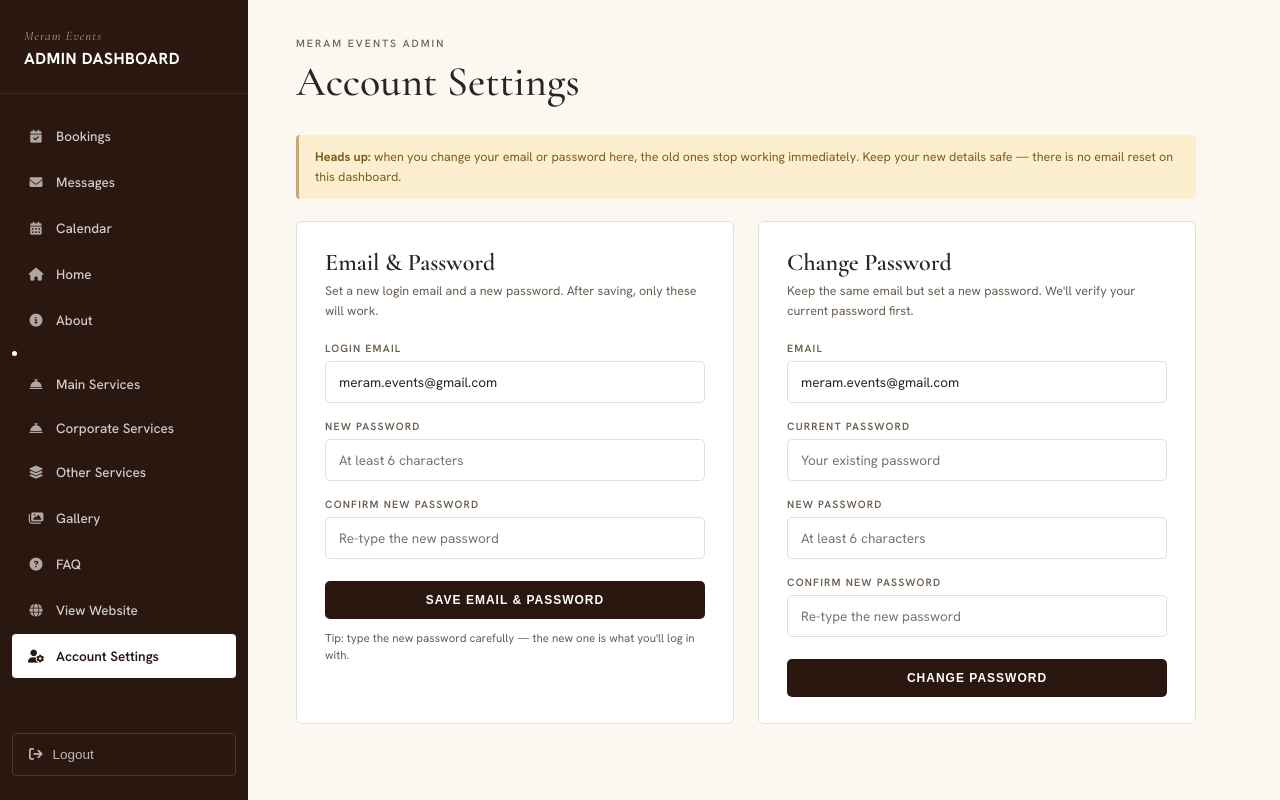
After one commit to Harisshabbir76/Meram, a Django app: page /dashboard/account/ in a window 1280 px wide. The commit adds this page. Run offline with Django 5.2, Linux system fonts and the light colour scheme; a user stored in the database is signed in; data that the repository does not hold is empty.

Commit message:
revision 2

```diff
--- /dev/null
+++ b/find_favicon.py
@@ -0,0 +1,6 @@
+import os
+
+for root, dirs, files in os.walk('.'):
+    for f in files:
+        if 'favicon' in f.lower():
+            print(os.path.join(root, f))
--- /dev/null
+++ b/main/templates/dashboard/account.html
@@ -0,0 +1,103 @@
+{% extends 'dashboard/dashboard_base.html' %}
+{% block title %}Account Settings — Meram Events Admin{% endblock %}
+
+{% block extra_head %}
+<style>
+    .acc-grid{ display:grid; grid-template-columns:repeat(auto-fit, minmax(330px, 1fr)); gap:24px; max-width:900px; }
+    .acc-card{
+        background:#fff; border:1px solid var(--db-border); border-radius:6px;
+        padding:26px 28px;
+    }
+    .acc-card h2{
+        font-family:'Cormorant Garamond',serif; font-size:24px; font-weight:600;
+        color:var(--db-text); margin-bottom:4px;
+    }
+    .acc-card p.acc-sub{ font-size:12.5px; color:var(--db-text-mid); margin-bottom:20px; line-height:1.6; }
+    .acc-field{ display:flex; flex-direction:column; gap:6px; margin-bottom:16px; }
+    .acc-field label{
+        font-size:10.5px; letter-spacing:1.2px; text-transform:uppercase;
+        color:var(--db-text-mid); font-weight:600;
+    }
+    .acc-field input{
+        border:1px solid var(--db-border); border-radius:5px; padding:11px 13px;
+        font-family:'Hanken Grotesk',sans-serif; font-size:13.5px; color:var(--db-text); background:#fff;
+    }
+    .acc-field input:focus{ outline:none; border-color:var(--db-dark); }
+    .acc-btn{
+        width:100%; border:none; background:var(--db-dark); color:#fff;
+        padding:12px 18px; font-size:12px; letter-spacing:1px; text-transform:uppercase;
+        font-weight:600; border-radius:5px; cursor:pointer; transition:opacity .2s; margin-top:6px;
+    }
+    .acc-btn:hover{ opacity:.88; }
+    .acc-hint{ font-size:11.5px; color:var(--db-text-mid); margin-top:10px; line-height:1.5; }
+    .acc-alert-warn{
+        background:#FCEFD0; border-left:3px solid #C9A96E; color:#7a5d1a;
+        padding:12px 16px; font-size:12.5px; border-radius:4px; margin-bottom:22px; max-width:900px; line-height:1.6;
+    }
+</style>
+{% endblock %}
+
+{% block dashboard_content %}
+<div class="db-breadcrumb">Meram Events Admin</div>
+<h1 class="db-page-title">Account Settings</h1>
+
+<div class="acc-alert-warn">
+    <strong>Heads up:</strong> when you change your email or password here, the old ones stop working immediately.
+    Keep your new details safe — there is no email reset on this dashboard.
+</div>
+
+<div class="acc-grid">
+
+    <!-- ===== UPDATE EMAIL + PASSWORD ===== -->
+    <div class="acc-card">
+        <h2>Email &amp; Password</h2>
+        <p class="acc-sub">Set a new login email and a new password. After saving, only these will work.</p>
+        <form method="post" autocomplete="off">
+            {% csrf_token %}
+            <input type="hidden" name="action" value="update_credentials">
+            <div class="acc-field">
+                <label>Login Email</label>
+                <input type="email" name="email" value="{{ current_email }}" required>
+            </div>
+            <div class="acc-field">
+                <label>New Password</label>
+                <input type="password" name="new_password" placeholder="At least 6 characters" required>
+            </div>
+            <div class="acc-field">
+                <label>Confirm New Password</label>
+                <input type="password" name="confirm_password" placeholder="Re-type the new password" required>
+            </div>
+            <button type="submit" class="acc-btn">Save Email &amp; Password</button>
+            <p class="acc-hint">Tip: type the new password carefully — the new one is what you'll log in with.</p>
+        </form>
+    </div>
+
+    <!-- ===== CHANGE PASSWORD ONLY ===== -->
+    <div class="acc-card">
+        <h2>Change Password</h2>
+        <p class="acc-sub">Keep the same email but set a new password. We'll verify your current password first.</p>
+        <form method="post" autocomplete="off">
+            {% csrf_token %}
+            <input type="hidden" name="action" value="change_password">
+            <div class="acc-field">
+                <label>Email</label>
+                <input type="email" name="email" value="{{ current_email }}" required>
+            </div>
+            <div class="acc-field">
+                <label>Current Password</label>
+                <input type="password" name="old_password" placeholder="Your existing password" required>
+            </div>
+            <div class="acc-field">
+                <label>New Password</label>
+                <input type="password" name="new_password" placeholder="At least 6 characters" required>
+            </div>
+            <div class="acc-field">
+                <label>Confirm New Password</label>
+                <input type="password" name="confirm_password" placeholder="Re-type the new password" required>
+            </div>
+            <button type="submit" class="acc-btn">Change Password</button>
+        </form>
+    </div>
+
+</div>
+{% endblock %}
--- a/main/templates/dashboard/dashboard_base.html
+++ b/main/templates/dashboard/dashboard_base.html
@@ -5,6 +5,7 @@
     <meta charset="UTF-8">
     <meta name="viewport" content="width=device-width, initial-scale=1.0">
     <title>{% block title %}Admin Dashboard — Meram Events{% endblock %}</title>
+    <link rel="icon" type="image/png" href="{% static 'main/images/Favicon-04.png' %}">
     <link rel="preconnect" href="https://fonts.googleapis.com">
     <link href="https://fonts.googleapis.com/css2?family=Cormorant+Garamond:ital,wght@0,400;0,500;0,600;1,400&family=Hanken+Grotesk:wght@300;400;500;600;700&display=swap" rel="stylesheet">
     <link rel="stylesheet" href="https://cdnjs.cloudflare.com/ajax/libs/font-awesome/6.4.0/css/all.min.css">
@@ -40,7 +41,11 @@
             display:flex; flex-direction:column;
             padding:28px 0 24px;
             position:fixed; top:0; left:0; bottom:0;
+            overflow-y:auto;            /* scroll when items exceed the screen height */
         }
+        /* slim scrollbar for the sidebar */
+        .db-sidebar::-webkit-scrollbar{ width:7px; }
+        .db-sidebar::-webkit-scrollbar-thumb{ background:rgba(255,255,255,0.18); border-radius:4px; }
         .db-sidebar-brand{
             padding:0 24px 24px;
             border-bottom:1px solid rgba(255,255,255,0.08);
@@ -143,6 +148,13 @@
             font-weight:600; border-radius:3px; cursor:pointer; transition:opacity 0.2s;
         }
         .db-filter-go:hover{ opacity:0.85; }
+        .db-filter-reset{
+            border:1px solid var(--db-border); background:#fff; color:var(--db-text-mid);
+            padding:9px 20px; font-size:11.5px; letter-spacing:1px; text-transform:uppercase;
+            font-weight:600; border-radius:3px; cursor:pointer; transition:all 0.2s;
+            display:inline-flex; align-items:center;
+        }
+        .db-filter-reset:hover{ background:#F3EFE8; color:var(--db-text); }
 
         /* ===== TABLE ===== */
         .db-table-wrap{
@@ -212,29 +224,23 @@
         </div>
 
         <nav class="db-nav">
+            <a href="{% url 'dashboard_bookings' %}" class="{% if active_page == 'booking' %}active{% endif %}">
+                <i class="fa-solid fa-calendar-check"></i> Bookings
+            </a>
+            <a href="{% url 'dashboard_contacts' %}" class="{% if active_page == 'contacts' %}active{% endif %}">
+                <i class="fa-solid fa-envelope"></i> Messages
+                {% if unread_contacts %}<span class="db-nav-badge">{{ unread_contacts }}</span>{% endif %}
+            </a>
+            <a href="{% url 'dashboard_calendar' %}" class="{% if active_page == 'calendar' %}active{% endif %}">
+                <i class="fa-solid fa-calendar-days"></i> Calendar
+            </a>
             <a href="{% url 'dashboard_home_editor' %}" class="{% if active_page == 'home_editor' %}active{% endif %}">
                 <i class="fa-solid fa-house"></i> Home
             </a>
             <a href="{% url 'dashboard_about_editor' %}" class="{% if active_page == 'about_editor' %}active{% endif %}">
                 <i class="fa-solid fa-circle-info"></i> About
             </a>
-            <a href="{% url 'dashboard_bookings' %}" class="{% if active_page == 'booking' %}active{% endif %}">
-                <i class="fa-solid fa-calendar-check"></i> Bookings
-            </a>
-            <a href="{% url 'dashboard_calendar' %}" class="{% if active_page == 'calendar' %}active{% endif %}">
-                <i class="fa-solid fa-calendar-days"></i> Calendar
-            </a>
-            <a href="{% url 'dashboard_contacts' %}" class="{% if active_page == 'contacts' %}active{% endif %}">
-                <i class="fa-solid fa-envelope"></i> Messages
-                {% if unread_contacts %}<span class="db-nav-badge">{{ unread_contacts }}</span>{% endif %}
-            </a>
-            <a href="{% url 'dashboard_faqs' %}"
-   class="{% if active_page == 'faq' %}active{% endif %}">
-    <i class="fa-solid fa-circle-question"></i> FAQ
-</a>
-            <a href="{% url 'dashboard_gallery_editor' %}" class="{% if active_page == 'gallery_editor' %}active{% endif %}">
-                <i class="fa-solid fa-images"></i> Gallery
-            </a>
+
             <li>
             <a href="{% url 'dashboard_services_editor' %}"
             class="{% if active_page == 'services_editor' %}active{% endif %}">
@@ -252,8 +258,19 @@
         <span>Other Services</span>
     </a>
     </li>
+    <a href="{% url 'dashboard_gallery_editor' %}" class="{% if active_page == 'gallery_editor' %}active{% endif %}">
+                <i class="fa-solid fa-images"></i> Gallery
+    </a>
+        <a href="{% url 'dashboard_faqs' %}"
+                class="{% if active_page == 'faq' %}active{% endif %}">
+                    <i class="fa-solid fa-circle-question"></i> FAQ
+                </a>
+
      <a href="/" target="_blank">
                 <i class="fa-solid fa-globe"></i> View Website
+            </a>
+            <a href="{% url 'dashboard_account' %}" class="{% if active_page == 'account' %}active{% endif %}">
+                <i class="fa-solid fa-user-gear"></i> Account Settings
             </a>
         </nav>
 
--- a/main/templates/dashboard/login.html
+++ b/main/templates/dashboard/login.html
@@ -5,6 +5,7 @@
     <meta charset="UTF-8">
     <meta name="viewport" content="width=device-width, initial-scale=1.0">
     <title>Log In — Meram Events Admin</title>
+    <link rel="icon" type="image/png" href="{% static 'main/images/Favicon-04.png' %}">
     <link rel="preconnect" href="https://fonts.googleapis.com">
     <link href="https://fonts.googleapis.com/css2?family=Cormorant+Garamond:ital,wght@0,400;0,500;0,600;1,400&family=Hanken+Grotesk:wght@300;400;500;600;700&display=swap" rel="stylesheet">
     <style>
--- a/main/templates/main/home.html
+++ b/main/templates/main/home.html
@@ -32,11 +32,11 @@
     content:"";
     position:absolute;
     inset:0;
-    background:rgba(0,0,0,0.75); /* yahan opacity change karo */
+    background:rgba(0,0,0,0.3); /* yahan opacity change karo */
 }
 @keyframes heroKen{from{transform:scale(1);}to{transform:scale(1.06);}}
 
-.hero-content{position:relative;z-index:1;}
+.hero-content{position:relative;z-index:1;width:100%;text-align:center;}
 
 /* Ornate ME monogram */
 .hero-monogram{
@@ -62,6 +62,7 @@
     color: #fff;
     max-width: 1100px;
     margin: 0 auto 42px;
+    text-align: center;
 }
 .hero-logo{
     max-width: 265px; /* size adjust kar sakti ho */
--- a/main/urls.py
+++ b/main/urls.py
@@ -33,6 +33,7 @@ urlpatterns = [
       # ===== ADMIN DASHBOARD =====
     path('dashboard/login/', views.dashboard_login, name='dashboard_login'),
     path('dashboard/logout/', views.dashboard_logout, name='dashboard_logout'),
+    path('dashboard/account/', views.dashboard_account, name='dashboard_account'),
     path('admin/', views.dashboard_bookings, name='dashboard_bookings'),
     path('dashboard/bookings/<int:pk>/', views.dashboard_booking_detail, name='dashboard_booking_detail'),
     path('dashboard/bookings/<int:pk>/delete/', views.dashboard_booking_delete, name='dashboard_booking_delete'),
--- a/main/views.py
+++ b/main/views.py
@@ -1,5 +1,5 @@
 from django.shortcuts import render, redirect, get_object_or_404
-from django.contrib.auth import authenticate, login as auth_login, logout as auth_logout
+from django.contrib.auth import authenticate, login as auth_login, logout as auth_logout, update_session_auth_hash
 from django.contrib.auth.decorators import login_required
 from django.http import JsonResponse
 from django.views.decorators.http import require_POST
@@ -235,6 +235,83 @@ def dashboard_logout(request):
 
 
 @login_required(login_url='dashboard_login')
+def dashboard_account(request):
+    """
+    Admin account settings:
+      * update_credentials — set a new email + new password (old ones stop working)
+      * change_password    — verify email + current password, then set a new password
+    """
+    from django.core.validators import validate_email
+    from django.core.exceptions import ValidationError
+    from django.contrib.auth.models import User
+
+    user = request.user
+
+    if request.method == 'POST':
+        action = request.POST.get('action')
+
+        if action == 'update_credentials':
+            new_email = request.POST.get('email', '').strip()
+            new_password = request.POST.get('new_password', '')
+            confirm = request.POST.get('confirm_password', '')
+
+            error = None
+            try:
+                validate_email(new_email)
+            except ValidationError:
+                error = 'Please enter a valid email address.'
+            if not error and User.objects.filter(email__iexact=new_email).exclude(pk=user.pk).exists():
+                error = 'That email is already used by another account.'
+            if not error and not new_password:
+                error = 'Please enter a new password.'
+            if not error and len(new_password) < 6:
+                error = 'Password must be at least 6 characters long.'
+            if not error and new_password != confirm:
+                error = 'New password and confirmation do not match.'
+
+            if error:
+                messages.error(request, error)
+            else:
+                user.email = new_email
+                user.set_password(new_password)
+                user.save()
+                update_session_auth_hash(request, user)   # keep this session logged in
+                messages.success(request, 'Email and password updated. The old ones no longer work.')
+            return redirect('dashboard_account')
+
+        elif action == 'change_password':
+            email = request.POST.get('email', '').strip()
+            old_password = request.POST.get('old_password', '')
+            new_password = request.POST.get('new_password', '')
+            confirm = request.POST.get('confirm_password', '')
+
+            error = None
+            if email.lower() != (user.email or '').lower():
+                error = 'That email does not match this account.'
+            if not error and not user.check_password(old_password):
+                error = 'The current password is incorrect.'
+            if not error and len(new_password) < 6:
+                error = 'New password must be at least 6 characters long.'
+            if not error and new_password != confirm:
+                error = 'New password and confirmation do not match.'
+
+            if error:
+                messages.error(request, error)
+            else:
+                user.set_password(new_password)
+                user.save()
+                update_session_auth_hash(request, user)
+                messages.success(request, 'Password changed successfully.')
+            return redirect('dashboard_account')
+
+    return render(request, 'dashboard/account.html', {
+        'active_page': 'account',
+        'current_email': user.email,
+        'unread_contacts': ContactSubmission.objects.filter(is_read=False).count(),
+    })
+
+
+@login_required(login_url='dashboard_login')
 def dashboard_bookings(request):
     """Main bookings dashboard — filterable list with date range + quick filters."""
     bookings = BookingRequest.objects.all().order_by('-submitted_at')
@@ -246,19 +323,22 @@ def dashboard_bookings(request):
 
     today = timezone.localdate()
 
+    # Quick filters apply to when the booking was RECEIVED (submitted_at).
     if quick_filter == 'today':
-        bookings = bookings.filter(event_date=today)
+        bookings = bookings.filter(submitted_at__date=today)
     elif quick_filter == 'yesterday':
-        bookings = bookings.filter(event_date=today - timedelta(days=1))
+        bookings = bookings.filter(submitted_at__date=today - timedelta(days=1))
     elif quick_filter == 'last3':
-        bookings = bookings.filter(event_date__gte=today - timedelta(days=3), event_date__lte=today)
+        bookings = bookings.filter(submitted_at__date__gte=today - timedelta(days=2),
+                                   submitted_at__date__lte=today)
 
+    # Date pickers apply to when the booking was CREATED (submitted_at).
     if on_date:
-        bookings = bookings.filter(event_date=on_date)
+        bookings = bookings.filter(submitted_at__date=on_date)
     if date_from:
-        bookings = bookings.filter(event_date__gte=date_from)
+        bookings = bookings.filter(submitted_at__date__gte=date_from)
     if date_to:
-        bookings = bookings.filter(event_date__lte=date_to)
+        bookings = bookings.filter(submitted_at__date__lte=date_to)
 
     context = {
         'bookings': bookings,
```
Also changed, not shown: check_favicon.py (added, +11 -0 lines), cleanup_temp_files.py (added, +13 -0 lines), find_recent_files.py (added, +15 -0 lines), inspect_db.py (added, +17 -0 lines), main/static/main/cms/apply.js (+38 -6 lines), main/static/main/cms/editor.js (+9 -3 lines), main/templates/dashboard/bookings.html (+4 -3 lines), main/templates/main/base.html (+9 -1 lines), db.sqlite3, main/static/main/images/Favicon-04.png (added), 2 other files. Lines whose indentation alone changed are shown as unchanged.
